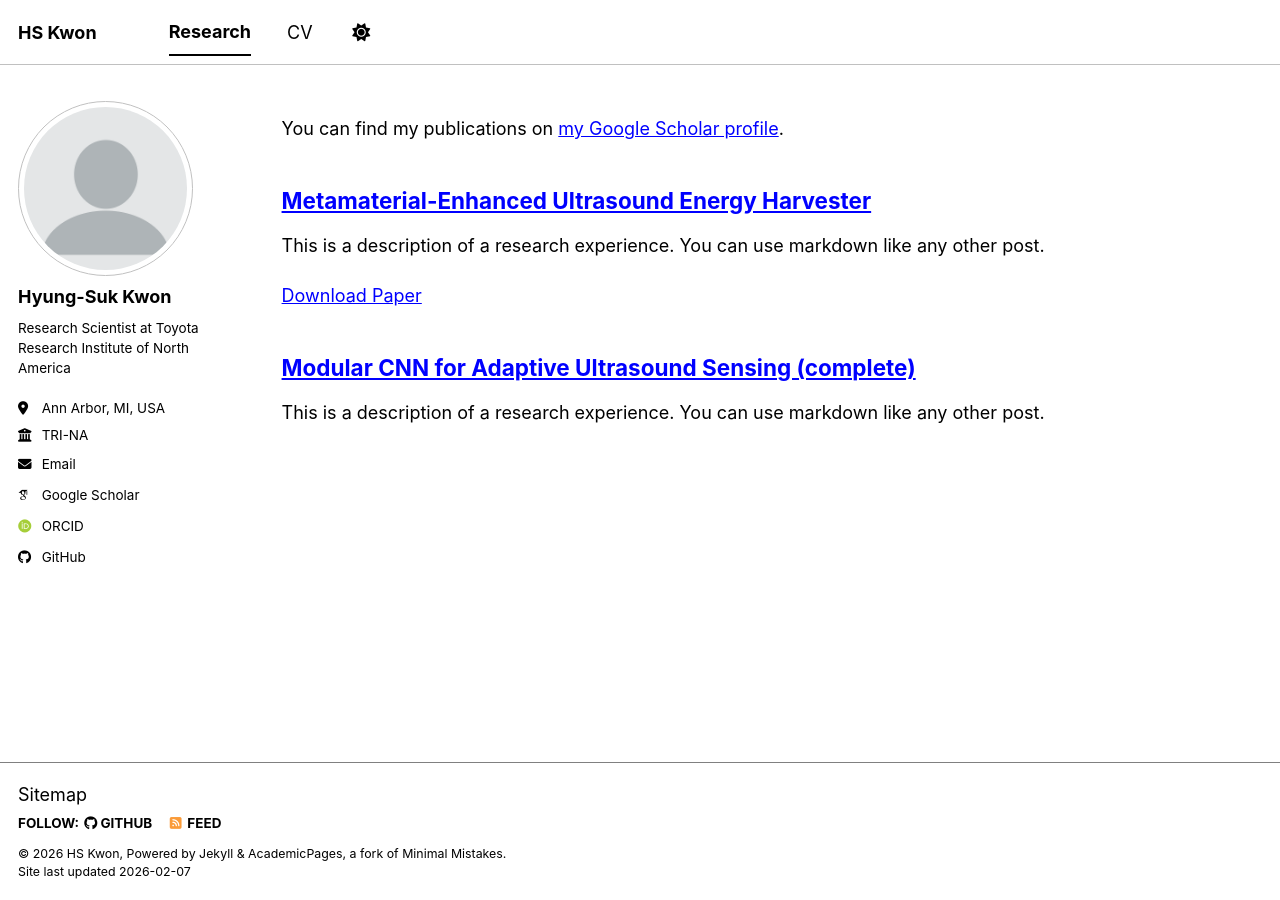
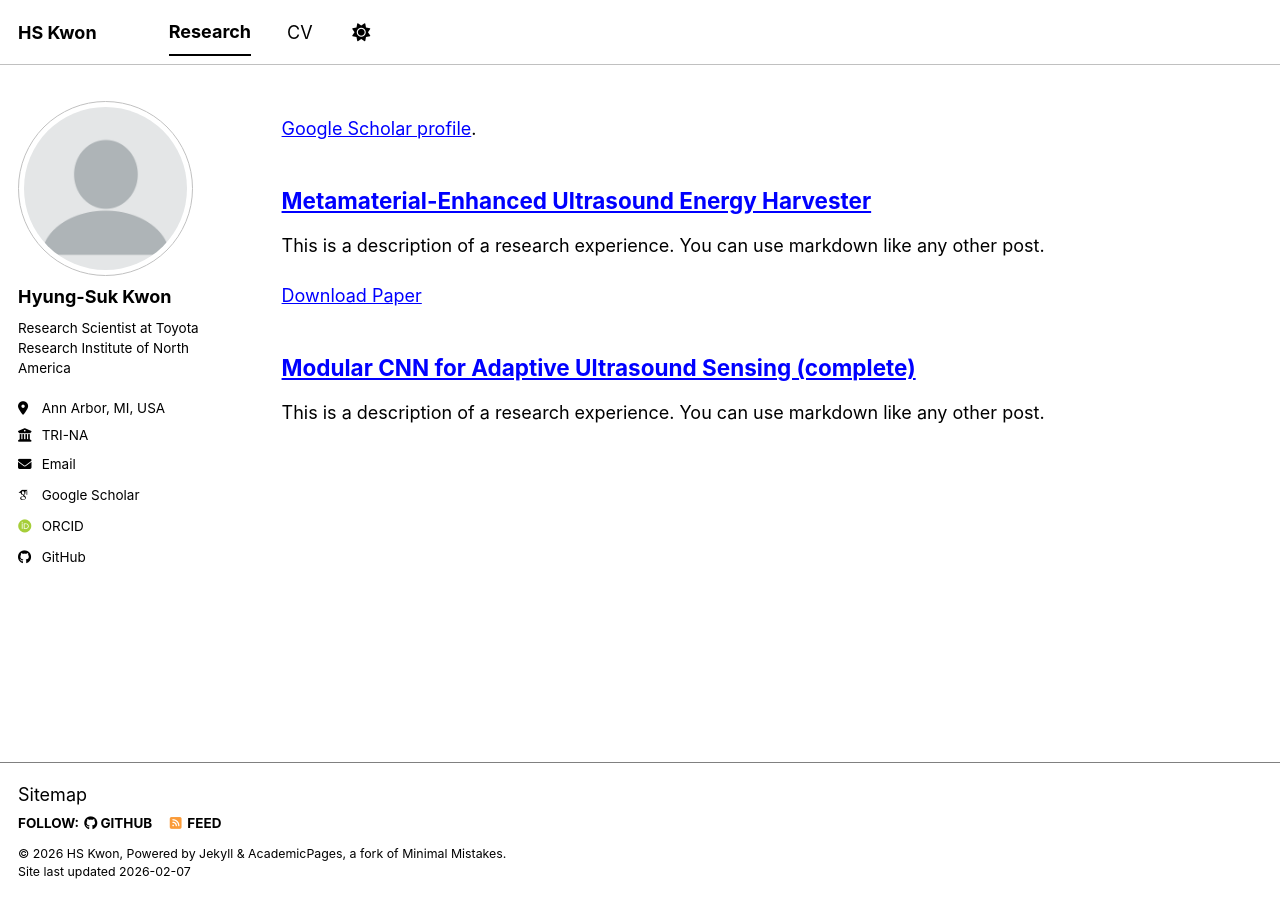
Before and after one commit to Kwon-HyungSuk/kwon-hyungsuk.github.io, a Jekyll site: the page built from _pages/research.html, in a window 1280 px wide. Built offline with Jekyll 4.4.1, drawn with Linux system fonts in a browser that asks for light colours; some web fonts are replaced; a script bundle is joined from its source files by our own code; library files that are not in the unit come from our copies.

Commit message:
Update research.html

```diff
--- a/_pages/research.html
+++ b/_pages/research.html
@@ -6,7 +6,7 @@
 ---
 
 {% if site.author.googlescholar %}
-  <div class="wordwrap">You can find my publications on <a href="{{site.author.googlescholar}}">my Google Scholar profile</a>.</div>
+  <div class="wordwrap"><a href="{{site.author.googlescholar}}">Google Scholar profile</a>.</div>
 {% endif %}
 
 {% include base_path %}
```
